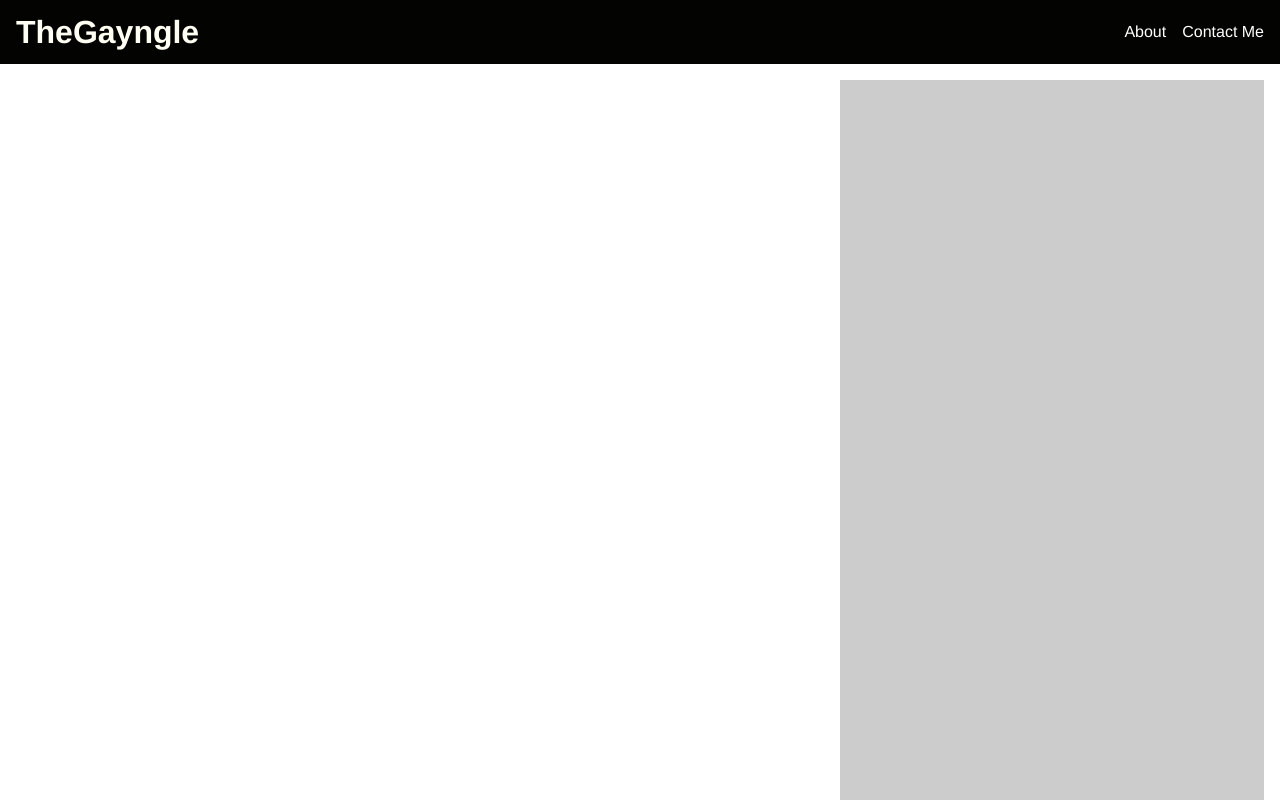
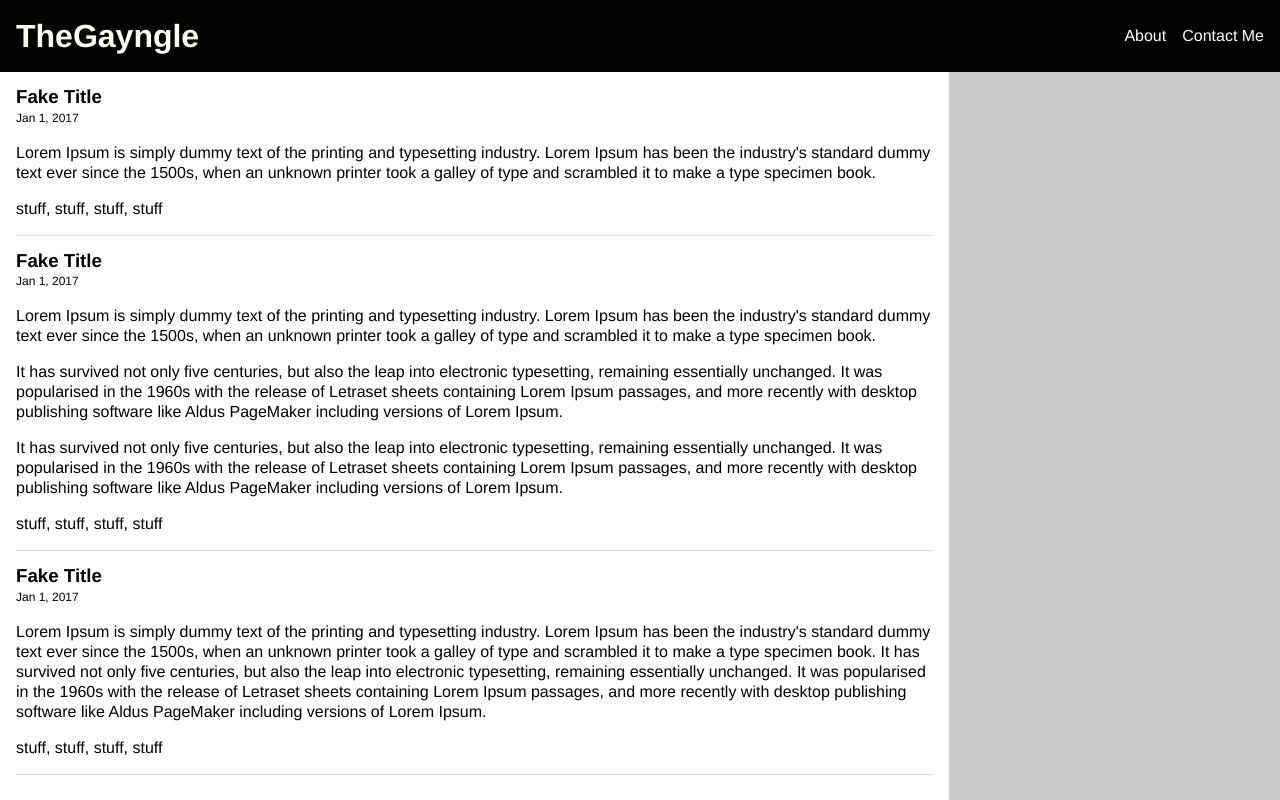
Before and after one commit to astericky/thegayngler, a React app: page / in a window 1280 px wide. Shown: the top 800 px of the page. Built offline with nearby package versions, Linux system fonts and the light colour scheme.

Commit message:
Add article excerpt

```diff
--- /dev/null
+++ b/src/components/ArticleExcerpt.css
@@ -0,0 +1,26 @@
+.article-excerpt {
+  padding-bottom: 1em;
+  border-bottom: 1px solid #dedede;
+  margin-bottom: 1em;
+}
+
+.article-excerpt:last-child {
+  margin-bottom: 0;
+}
+
+.article-excerpt h3 {
+  margin: 0;
+  line-height: 1;
+}
+
+.article-excerpt datetime {
+  font-size: .75em;
+}
+
+/*.articcle-excerpt p {
+  margin-top: 0;
+}*/
+
+.article-excerpt .tags {
+  display: block;
+}
--- /dev/null
+++ b/src/components/ArticleExcerpt.jsx
@@ -0,0 +1,23 @@
+import React, { PropTypes } from 'react'
+
+import styles from './ArticleExcerpt.css'
+
+const ArticleExcerpt = (props) => {
+  const { title, date, tags, post } = props
+  let postText = post.split('\n').map((p, index) => <p key={index}>{p.trim()}</p>)
+
+  return (
+    <article className={styles['article-excerpt']}>
+      <header>
+        <h3>{title}</h3>
+        <datetime>{date}</datetime>
+      </header>
+      <div className="text">{postText}</div>
+      <footer>
+        <span className="tags">{tags}</span>
+      </footer>
+    </article>
+  )
+}
+
+export default ArticleExcerpt
--- a/src/components/Home.css
+++ b/src/components/Home.css
@@ -1,15 +1,17 @@
 .tg-content-container {
   display: flex;
-  width: calc(100vw - 2em);
+  width: calc(100vw);
   height: 100vh;
+  padding: 0;
+  font-family: helvetica, arial, sans-serif;
+}
+
+.tg-content-container .content {
+  width: calc(100% - 340px);
   padding: 1em;
 }
 
-.tg-content-container .content {
-  width: 66%;
-}
-
 .tg-content-container .sidebar {
-  width: 34%;
+  width: 340px;
   background: #ccc;
 }
--- a/src/components/Home.jsx
+++ b/src/components/Home.jsx
@@ -1,12 +1,47 @@
 import React, { PropTypes } from 'react'
 
 import styles from './Home.css'
+import ArticleExcerpt from './ArticleExcerpt.jsx'
 
-const Content = (props) => (
-  <main className={styles["tg-content-container"]}>
-    <section className={styles["content"]}></section>
-    <aside className={styles["sidebar"]}></aside>
-  </main>
-)
+function renderArticles(articles = [
+  {
+    title: "Fake Title",
+    date: "Jan 1, 2017",
+    tags: "stuff, stuff, stuff, stuff",
+    post: `Lorem Ipsum is simply dummy text of the printing and typesetting industry. Lorem Ipsum has been the industry's standard dummy text ever since the 1500s, when an unknown printer took a galley of type and scrambled it to make a type specimen book.`,
+  },
+  {
+    title: "Fake Title",
+    date: "Jan 1, 2017",
+    tags: "stuff, stuff, stuff, stuff",
+    post: `Lorem Ipsum is simply dummy text of the printing and typesetting industry. Lorem Ipsum has been the industry's standard dummy text ever since the 1500s, when an unknown printer took a galley of type and scrambled it to make a type specimen book.
+    It has survived not only five centuries, but also the leap into electronic typesetting, remaining essentially unchanged. It was popularised in the 1960s with the release of Letraset sheets containing Lorem Ipsum passages, and more recently with desktop publishing software like Aldus PageMaker including versions of Lorem Ipsum.
+    It has survived not only five centuries, but also the leap into electronic typesetting, remaining essentially unchanged. It was popularised in the 1960s with the release of Letraset sheets containing Lorem Ipsum passages, and more recently with desktop publishing software like Aldus PageMaker including versions of Lorem Ipsum.`,
+  },
+  {
+    title: "Fake Title",
+    date: "Jan 1, 2017",
+    tags: "stuff, stuff, stuff, stuff",
+    post: `Lorem Ipsum is simply dummy text of the printing and typesetting industry. Lorem Ipsum has been the industry's standard dummy text ever since the 1500s, when an unknown printer took a galley of type and scrambled it to make a type specimen book. It has survived not only five centuries, but also the leap into electronic typesetting, remaining essentially unchanged. It was popularised in the 1960s with the release of Letraset sheets containing Lorem Ipsum passages, and more recently with desktop publishing software like Aldus PageMaker including versions of Lorem Ipsum.`,
+  },
+]) {
+  return articles.map((article, index) => (
+    <ArticleExcerpt key={index} {...article} />
+  ))
+}
+
+class Content extends React.Component {
+  render () {
+    return (
+      <main className={styles["tg-content-container"]}>
+        <section className={styles["content"]}>
+          <article className={styles["featured-article"]}></article>
+          {renderArticles()}
+        </section>
+        <aside className={styles["sidebar"]}></aside>
+      </main>
+    )
+  }
+}
 
 export default Content
--- a/src/components/Main.css
+++ b/src/components/Main.css
@@ -1,6 +1,10 @@
-.main {
+.tg-content-container {
   padding: 0;
   font-family: helvetica, arial, sans-serif;
   line-height: 200%;
   text-size-adjust: none;
 }
+
+.tg-content-container .content {
+  padding-right: 1em;
+}
--- a/src/components/Nav.css
+++ b/src/components/Nav.css
@@ -1,5 +1,6 @@
 .tg-nav {
   display: flex;
+  align-items: center;
 }
 
 .tg-nav a {
--- a/src/index.html
+++ b/src/index.html
@@ -4,7 +4,13 @@
     <meta charset="utf-8">
     <title>The Gayngle</title>
     <style>
-      body { margin: 0; }
+      body {
+        margin: 0;
+        font-family: helvetica, arial, sans-serif;
+        font-weight: 300;
+        font-size: 16px;
+        line-height: 1.25;
+      }
     </style>
   </head>
   <body>
```
Also changed, not shown: src/components/PostForm.jsx (added, +9 -0 lines).
